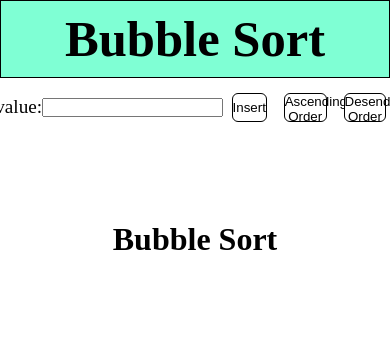
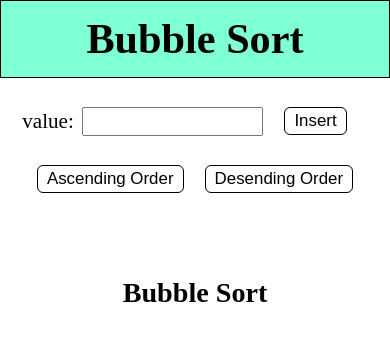
Before and after one commit to reniguntadeepak/DataVisualizer.github.in, a plain HTML site: page bubblesort/bubblesort.html in a window 390 px wide. Drawn offline with Linux system fonts and the light colour scheme.

Commit message:
form validation and responsive

```diff
--- a/bubblesort/bubblesort.css
+++ b/bubblesort/bubblesort.css
@@ -1,6 +1,9 @@
 *{
     padding: 0;
     margin: 0;
+}
+.html{
+  font-size: 10px;
 }
 /* array boundary */
 .grid{
@@ -39,38 +42,41 @@
     display: flex;
     justify-content: center;
     align-items: center;
-    font-size: 4vh;
+    font-size: 2rem;
     background-color: aquamarine;
+    margin-bottom: 1vh;
 }
 /* tasks */
 .sub{
-    height: 7vh;
     display: flex;
     justify-content: center;
     align-items: center;
     font-size: larger;
 }
-.button {
-    background-color: aquamarine; /* Green */
-    color: white;
-    padding: 16px 32px;
-    text-align: center;
-    text-decoration: none;
-    display: inline-block;
-    font-size: 16px;
-    transition-duration: 0.4s;
-    cursor: pointer;
+@media(max-width:998px) {
+  html{
+    font-size: 88%;
   }
-
+  .sub{
+    flex-direction: column;
+  }
+  .v input{
+    height: 2vh;
+  }
+  .grid{
+    height: 8vh;
+    margin: 9vh auto;
+  }
+}
   .button1 {
     background-color: white;
     color: black;
     border: 2px solid #ffffff;
-    width: 11vw;
     border-radius: 6px;
     border: 1px solid black;
-    height: 3.5vh;
-    margin: 1vh;
+    margin: 2.5vh;
+    padding: 3px 9px;
+    font-size: 1.2rem;
   }
   .button1:hover {
     background-color: aquamarine;
@@ -80,11 +86,11 @@
     background-color: white;
     color: black;
     border: 2px solid #ffffff;
-    width: 11vw;
     border-radius: 6px;
     border: 1px solid black;
-    height: 3.5vh;
     margin: 1vh;
+    padding: 3px 9px;
+    font-size: 1.2rem;
   }
   .button2:hover {
     background-color: aquamarine;
@@ -94,11 +100,11 @@
     background-color: white;
     color: black;
     border: 2px solid #ffffff;
-    width: 11vw;
     border-radius: 6px;
     border: 1px solid black;
-    height: 3.5vh;
     margin: 1vh;
+    padding: 3px 9px;
+    font-size: 1.2rem;
   }
   .button3:hover {
     background-color: aquamarine;
@@ -108,5 +114,18 @@
     display: flex;
     justify-content: center;
     align-items: center;
-    margin-top: 10vh;
+    margin-top: 9vh;
   }
+  .v{
+    display: flex;
+    flex-direction: row;
+    justify-content: center;
+    align-items: center;
+  }
+  .v input{
+    height: 3vh;
+  }
+  .v p{
+    font-size: 1.5rem;
+    margin-right: 1vh;
+  }
--- a/bubblesort/bubblesort.html
+++ b/bubblesort/bubblesort.html
@@ -16,10 +16,14 @@
     </div>
     <!-- container to hold methods -->
     <div class="sub">
-        value:<input type="text" name="num" id="number">
-        <button class="button1" onclick="nextitem()">Insert</button>
-        <button class="button2" onclick="bubble_sort_asc()">Ascending Order</button>
-        <button class="button3" onclick="bubble_sort_desc()">Desending Order</button>
+        <div class="v">
+            <p>value:</p><input type="text" name="num" id="number">
+            <button class="button1" onclick="nextitem()">Insert</button>
+        </div>
+        <div>
+            <button class="button2" onclick="bubble_sort_asc()">Ascending Order</button>
+            <button class="button3" onclick="bubble_sort_desc()">Desending Order</button>
+        </div>
     </div>
     <!-- order display -->
     <div class="dis">
--- a/bubblesort/bubblesort.js
+++ b/bubblesort/bubblesort.js
@@ -4,6 +4,8 @@ let timeout = 1000
 let squares = []
 let k = 0;
 function nextitem() {
+    let b = validate();
+    if (b) {
         let num = document.getElementById('number').value;
         let square = document.createElement('div')
         square.setAttribute('id', k)
@@ -12,8 +14,13 @@ function nextitem() {
         squares.push(square)
         k += 1;
     }
+}
 // function for bubble sort(ascending order)
 function bubble_sort_asc() {
+    if(k==0){
+        alert("please enter data..");
+        return
+    }
     for (let i = 0; i < squares.length - 1; i++) {
 
         for (let j = 0; j < (squares.length - i - 1); j++) {
@@ -54,6 +61,10 @@ function bubble_sort_asc() {
 
 // function for bubble sort(descending order)
 function bubble_sort_desc() {
+    if(k==0){
+        alert("please enter data..");
+        return
+    }
     for (let i = 0; i < squares.length - 1; i++) {
 
         for (let j = 0; j < (squares.length - i - 1); j++) {
@@ -93,13 +104,13 @@ function bubble_sort_desc() {
 }
 
 //code for validating the input
-function validate{
-    let x = document.getElementById("number");
-    let text;
-    if (isNaN(x) || x < 1 || x > 10) {
-        text = "Input not valid";
-    } else {
-        text = "Input OK";
+function validate() {
+    let x = document.getElementById("number").value;
+    if (isNaN(x)||x=="") {
+        alert("Please enter a valid number");
+        return false;
     }
-    alert("Please enter a valid number");
+    else {
+        return true;
     }
+}
```
Lines whose indentation alone changed are shown as unchanged.
